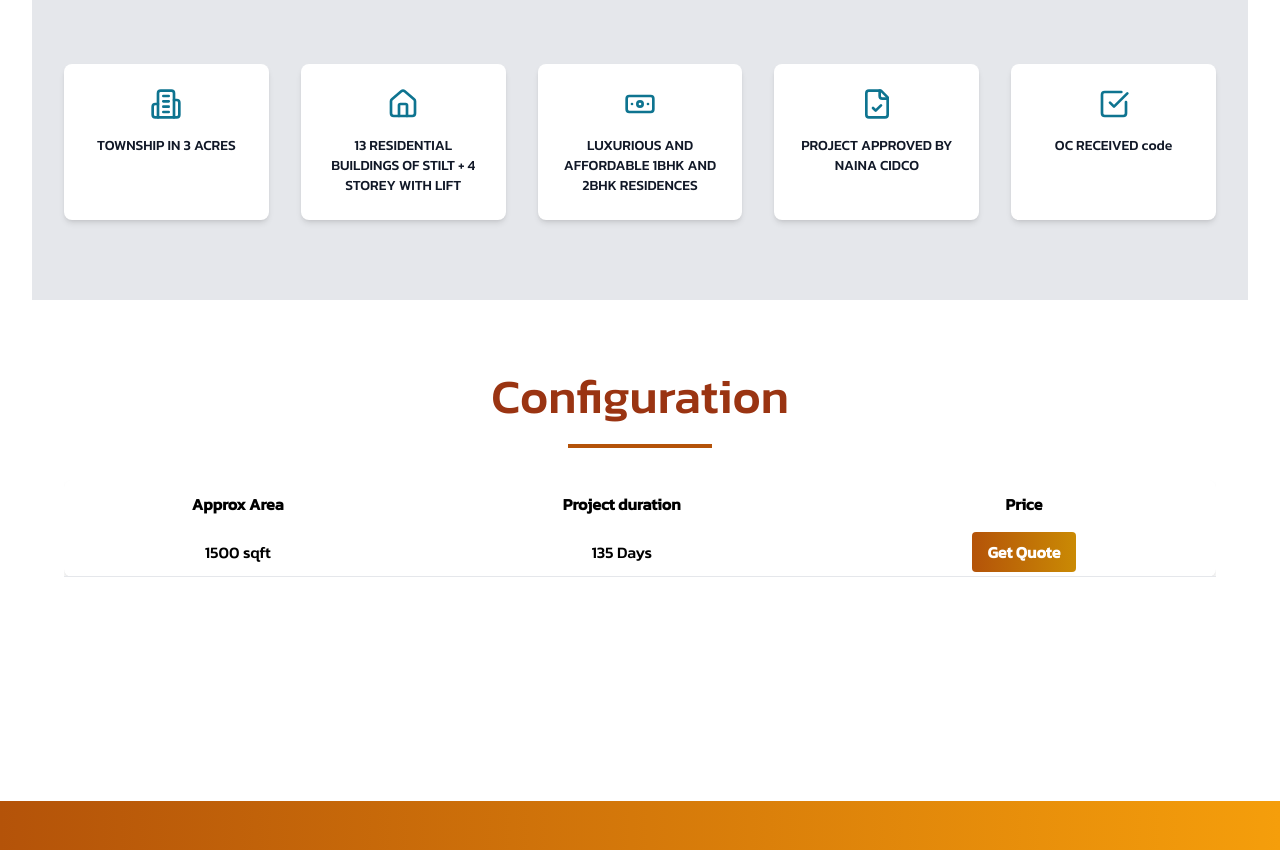
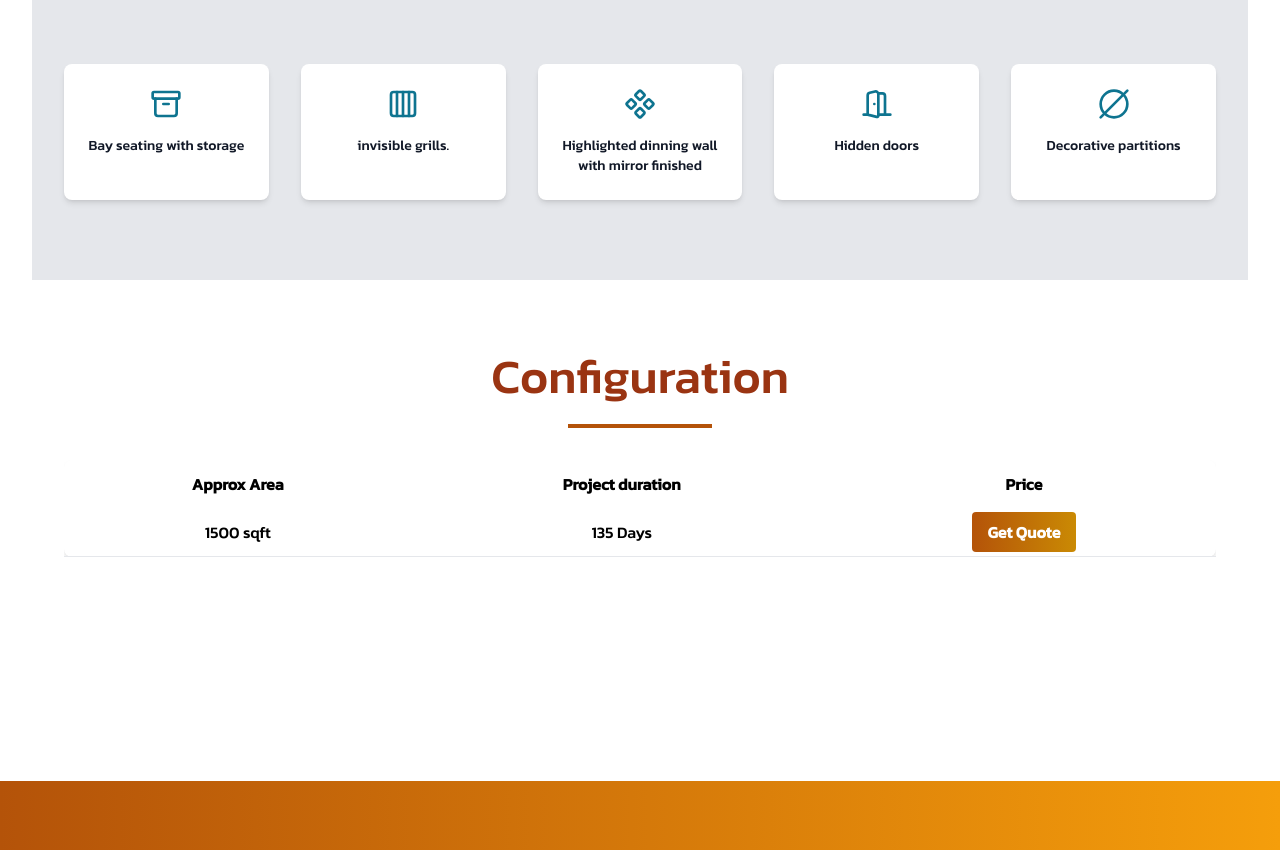
Before and after one commit to AkshayKalamkarr/supremeinfrastructure, a Next.js app: page /project/residencialprojects/project-1 in a window 1280 px wide. Shown: the part 2460-3310 px from the top of the page. Built offline with nearby package versions, Linux system fonts and the light colour scheme.

Commit message:
raheja acropolis icons added

```diff
--- a/app/project/residencialprojects/[slug]/page.jsx
+++ b/app/project/residencialprojects/[slug]/page.jsx
@@ -1,5 +1,5 @@
 import IFrameComponent from "@../../../components/IFrameComponent";
-import { Building2, Home, Banknote, FileCheck, CheckSquare } from 'lucide-react';
+import {Archive,Columns4,Component,DoorOpen,CircleSlash2} from 'lucide-react';
 import { projects, getProjectBySlug } from "../../../../data/residencialprojects";
 import Image from "next/image";
 import Link from "next/link";
@@ -18,11 +18,11 @@ export default function ProjectPage({ params }) {
   }
 
   const highlightsIcon = {
-    Building2: Building2,
-    Home: Home,
-    Banknote: Banknote,
-    FileCheck: FileCheck,
-    CheckSquare: CheckSquare
+    Archive:Archive,
+    Columns4:Columns4,
+    Component:Component,
+    DoorOpen:DoorOpen,
+    CircleSlash2:CircleSlash2
   };
 
   return (
--- a/data/residencialprojects.js
+++ b/data/residencialprojects.js
@@ -9,11 +9,11 @@ export const projects = [
         tagLine: "Project information",
         reraNumber: "P52000011751",
         highlights: [
-            { icon: "Building2", description: "TOWNSHIP IN 3 ACRES" },
-            { icon: "Home", description: "13 RESIDENTIAL BUILDINGS OF STILT + 4 STOREY WITH LIFT" },
-            { icon: "Banknote", description: "LUXURIOUS AND AFFORDABLE 1BHK AND 2BHK RESIDENCES" },
-            { icon: "FileCheck", description: "PROJECT APPROVED BY NAINA CIDCO" },
-            { icon: "CheckSquare", description: "OC RECEIVED code" },
+            { icon: "Archive", description: "Bay seating with storage" },
+            { icon: "Columns4", description: "invisible grills." },
+            { icon: "Component", description: "Highlighted dinning wall with mirror finished" },
+            { icon: "DoorOpen", description: "Hidden doors" },
+            { icon: "CircleSlash2", description: "Decorative partitions" },
         ],
         configuration: [
             { flat: "1500 sqft", carpet: "135 Days" },
```
